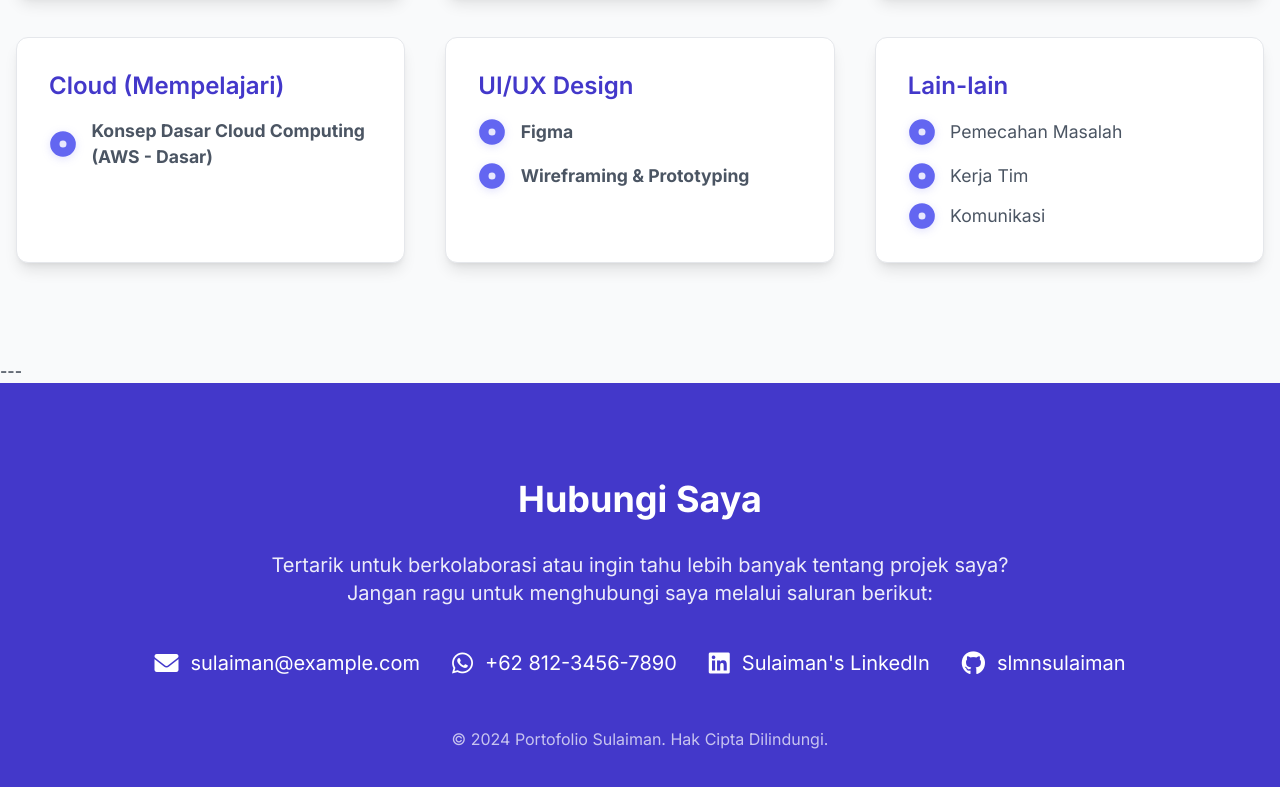
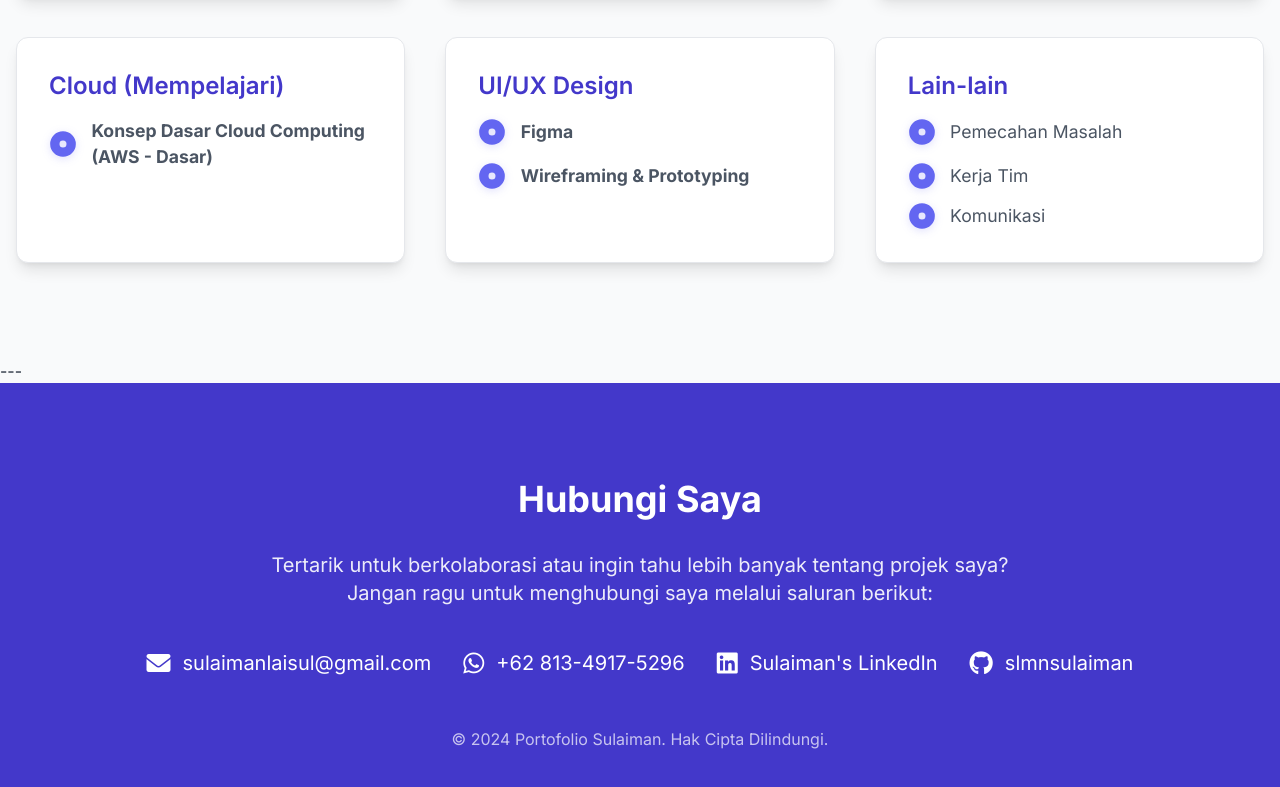
Before and after one commit to slmnsulaiman/portofolio_sulaiman, a plain HTML site: page index.html in a window 1280 px wide. Shown: the part 5733-6520 px from the top of the page. Drawn offline with nearby package versions, Linux system fonts and the light colour scheme.

Commit message:
Perbaikan

```diff
--- a/index.html
+++ b/index.html
@@ -318,11 +318,11 @@
             <div class="flex flex-wrap justify-center gap-6 sm:gap-8 mb-10">
                 <a href="mailto:sulaiman@example.com" class="flex items-center space-x-3 text-white hover:text-indigo-200 transition-colors text-lg sm:text-xl">
                     <i class="fas fa-envelope text-2xl"></i>
-                    <span>sulaiman@example.com</span>
+                    <span>sulaimanlaisul@gmail.com</span>
                 </a>
                 <a href="https://wa.me/6281234567890" target="_blank" class="flex items-center space-x-3 text-white hover:text-indigo-200 transition-colors text-lg sm:text-xl">
                     <i class="fab fa-whatsapp text-2xl"></i>
-                    <span>+62 812-3456-7890</span>
+                    <span>+62 813-4917-5296</span>
                 </a>
                 <a href="https://linkedin.com/in/sulaiman" target="_blank" class="flex items-center space-x-3 text-white hover:text-indigo-200 transition-colors text-lg sm:text-xl">
                     <i class="fab fa-linkedin text-2xl"></i>
```
